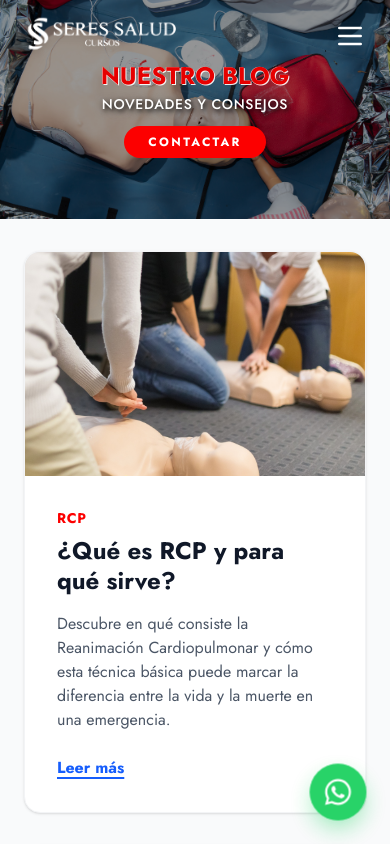
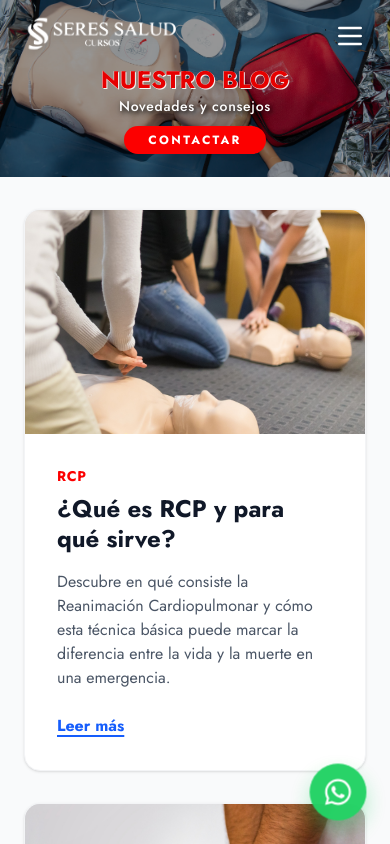
Before and after one commit to SeresML/CursosSeres, a Next.js app: page /blog in a window 390 px wide. Shown: the top 844 px of the page. Built offline with nearby package versions, Linux system fonts and the light colour scheme.

Commit message:
style: capitalize only first letter of subtitles and center title in shorter mobile banner

```diff
--- a/src/app/blog/page.tsx
+++ b/src/app/blog/page.tsx
@@ -5,7 +5,7 @@ export default function Blog() {
   return (
     <>
       {/* Hero Section */}
-      <section className="relative w-full h-[26vh] min-h-[200px] sm:h-[32vh] sm:min-h-[240px] md:h-[65vh] md:min-h-[450px] flex flex-col justify-start md:justify-center items-center overflow-hidden pt-[68px] pb-3 sm:pt-20 md:pt-28 md:pb-16">
+      <section className="relative w-full h-[21vh] min-h-[165px] sm:h-[28vh] sm:min-h-[210px] md:h-[65vh] md:min-h-[480px] flex flex-col justify-center items-center overflow-hidden pt-12 sm:pt-16 md:pt-28 pb-2 sm:pb-4 md:pb-16">
         {/* Background Image */}
         <div className="absolute inset-0 z-0 bg-black">
           {/* Placeholder image for the blog hero */}
@@ -13,9 +13,9 @@ export default function Blog() {
         </div>
 
         {/* Hero Content */}
-        <div className="relative z-20 flex flex-col items-center text-center px-3 sm:px-4 w-full -mt-1 sm:-mt-4 md:mt-0">
+        <div className="relative z-20 flex flex-col items-center text-center px-3 sm:px-4 w-full mt-1 sm:mt-2 md:mt-0">
           <h1
-            className="text-2xl sm:text-5xl md:text-6xl lg:text-[72px] font-bold text-[#e60000] tracking-normal mb-1.5 md:mb-4 leading-none"
+            className="text-2xl sm:text-5xl md:text-6xl lg:text-[72px] font-bold text-[#e60000] tracking-normal mb-1 md:mb-4 leading-none"
             style={{ textShadow: '1px 1px 0px rgba(255,255,255,0.9), -0.5px -0.5px 0px rgba(255,255,255,0.8)' }}
           >
             NUESTRO BLOG
@@ -24,14 +24,14 @@ export default function Blog() {
             className="text-sm sm:text-2xl md:text-4xl lg:text-[34px] text-white tracking-wider font-medium"
             style={{ textShadow: '2px 2px 4px rgba(0,0,0,0.8), 0px 2px 8px rgba(0,0,0,0.5)' }}
           >
-            NOVEDADES Y CONSEJOS
+            Novedades y consejos
           </h2>
 
           <a
             href="https://wa.me/5491130170130?utm_source=chatgpt.com"
             target="_blank"
             rel="noopener noreferrer"
-            className="mt-3 sm:mt-5 md:mt-12 bg-[#fc0000] text-white px-6 py-2 sm:px-7 sm:py-2.5 md:px-12 md:py-4 rounded-full font-bold tracking-[0.2em] text-xs sm:text-sm md:text-[17px] hover:bg-red-700 transition"
+            className="mt-2.5 sm:mt-4 md:mt-12 bg-[#fc0000] text-white px-6 py-1.5 sm:px-7 sm:py-2.5 md:px-12 md:py-4 rounded-full font-bold tracking-[0.2em] text-xs sm:text-sm md:text-[17px] hover:bg-red-700 transition"
           >
             CONTACTAR
           </a>
--- a/src/app/cursos/page.tsx
+++ b/src/app/cursos/page.tsx
@@ -5,16 +5,16 @@ export default function Cursos() {
   return (
     <>
       {/* Hero Section */}
-      <section className="relative w-full h-[26vh] min-h-[200px] sm:h-[32vh] sm:min-h-[240px] md:h-[65vh] md:min-h-[450px] flex flex-col justify-start md:justify-center items-center overflow-hidden pt-[68px] pb-3 sm:pt-20 md:pt-28 md:pb-16">
+      <section className="relative w-full h-[21vh] min-h-[165px] sm:h-[28vh] sm:min-h-[210px] md:h-[65vh] md:min-h-[480px] flex flex-col justify-center items-center overflow-hidden pt-12 sm:pt-16 md:pt-28 pb-2 sm:pb-4 md:pb-16">
         {/* Background Image */}
         <div className="absolute inset-0 z-0 bg-black">
           <div className="w-full h-full bg-[url('/bg-cursos.png')] bg-cover bg-center opacity-70" />
         </div>
 
         {/* Hero Content */}
-        <div className="relative z-20 flex flex-col items-center text-center px-3 sm:px-4 w-full -mt-1 sm:-mt-4 md:mt-0">
+        <div className="relative z-20 flex flex-col items-center text-center px-3 sm:px-4 w-full mt-1 sm:mt-2 md:mt-0">
           <h1
-            className="text-2xl sm:text-5xl md:text-6xl lg:text-[72px] font-bold text-[#e60000] tracking-normal mb-1.5 md:mb-4 leading-none"
+            className="text-2xl sm:text-5xl md:text-6xl lg:text-[72px] font-bold text-[#e60000] tracking-normal mb-1 md:mb-4 leading-none"
             style={{
               textShadow: '1px 1px 0px rgba(255,255,255,0.9), -0.5px -0.5px 0px rgba(255,255,255,0.8)'
             }}
@@ -27,14 +27,14 @@ export default function Cursos() {
               textShadow: '2px 2px 4px rgba(0,0,0,0.8), 0px 2px 8px rgba(0,0,0,0.5)'
             }}
           >
-            FORMACIÓN PRÁCTICA PARA SU EQUIPO
+            Formación práctica para su equipo
           </h2>
 
           <a
             href="https://wa.me/5491130170130?utm_source=chatgpt.com"
             target="_blank"
             rel="noopener noreferrer"
-            className="mt-3 sm:mt-5 md:mt-12 bg-[#fc0000] text-white px-6 py-2 sm:px-7 sm:py-2.5 md:px-12 md:py-4 rounded-full font-bold tracking-[0.2em] text-xs sm:text-sm md:text-[17px] hover:bg-red-700 transition"
+            className="mt-2.5 sm:mt-4 md:mt-12 bg-[#fc0000] text-white px-6 py-1.5 sm:px-7 sm:py-2.5 md:px-12 md:py-4 rounded-full font-bold tracking-[0.2em] text-xs sm:text-sm md:text-[17px] hover:bg-red-700 transition"
           >
             CONTACTAR
           </a>
--- a/src/app/page.tsx
+++ b/src/app/page.tsx
@@ -6,16 +6,16 @@ export default function Home() {
   return (
     <>
       {/* Hero Section */}
-      <section className="relative w-full h-[26vh] min-h-[200px] sm:h-[32vh] sm:min-h-[240px] md:h-[75vh] md:min-h-[500px] flex flex-col justify-start md:justify-center items-center overflow-hidden pt-[68px] pb-3 sm:pt-20 md:pt-28 md:pb-16">
+      <section className="relative w-full h-[21vh] min-h-[165px] sm:h-[28vh] sm:min-h-[210px] md:h-[75vh] md:min-h-[500px] flex flex-col justify-center items-center overflow-hidden pt-12 sm:pt-16 md:pt-28 pb-2 sm:pb-4 md:pb-16">
         {/* Background Image */}
         <div className="absolute inset-0 z-0 bg-black">
           <div className="w-full h-full bg-[url('/bg.png')] bg-cover bg-center opacity-70" />
         </div>
 
         {/* Hero Content */}
-        <div className="relative z-20 flex flex-col items-center text-center px-3 sm:px-4 w-full -mt-1 sm:-mt-4 md:mt-0">
+        <div className="relative z-20 flex flex-col items-center text-center px-3 sm:px-4 w-full mt-1 sm:mt-2 md:mt-0">
           <h1
-            className="text-2xl sm:text-5xl md:text-6xl lg:text-[72px] font-bold text-[#e60000] tracking-normal mb-1.5 md:mb-4 leading-none"
+            className="text-2xl sm:text-5xl md:text-6xl lg:text-[72px] font-bold text-[#e60000] tracking-normal mb-1 md:mb-4 leading-none"
             style={{
               textShadow: '1px 1px 0px rgba(255,255,255,0.9), -0.5px -0.5px 0px rgba(255,255,255,0.8)'
             }}
@@ -28,14 +28,14 @@ export default function Home() {
               textShadow: '2px 2px 4px rgba(0,0,0,0.8), 0px 2px 8px rgba(0,0,0,0.5)'
             }}
           >
-            CAPACITACIÓN PRÁCTICA PARA EMPRESAS
+            Capacitación práctica para empresas
           </h2>
 
           <a
             href="https://wa.me/5491130170130?utm_source=chatgpt.com"
             target="_blank"
             rel="noopener noreferrer"
-            className="mt-3 sm:mt-5 md:mt-12 bg-[#fc0000] text-white px-6 py-2 sm:px-7 sm:py-2.5 md:px-12 md:py-4 rounded-full font-bold tracking-[0.2em] text-xs sm:text-sm md:text-[17px] hover:bg-red-700 transition"
+            className="mt-2.5 sm:mt-4 md:mt-12 bg-[#fc0000] text-white px-6 py-1.5 sm:px-7 sm:py-2.5 md:px-12 md:py-4 rounded-full font-bold tracking-[0.2em] text-xs sm:text-sm md:text-[17px] hover:bg-red-700 transition"
           >
             CONTACTAR
           </a>
```
